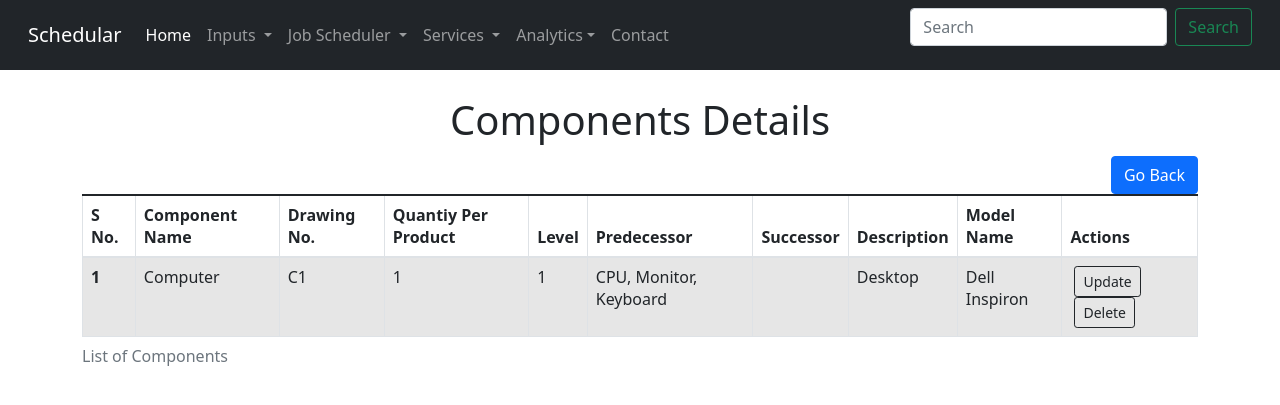
After one commit to vandanapra/webAppSchedularF1, a Django app: a page that uses templates/getComponentsDetails.html in a window 1280 px wide. The commit adds this page. Shown: the top 405 px of the page. Run offline with Django 3.2, Linux system fonts and the light colour scheme; data comes from the database, SQL or seed files in the repository; both versions use the stored data as it was after the commit; some libraries are stand-ins or nearby versions.

Commit message:
stale
i donot remember

```diff
--- a/productionSchedualar/urls.py
+++ b/productionSchedualar/urls.py
@@ -17,5 +17,6 @@ urlpatterns = [
     path('comp_details',views.compDetails,name='comp_details'),
     path('operation_details',views.operationDetails,name='oper_details'),
     path('delete_mc/<int:id>',views.delete_mc,name='delete_mc'),
-    path('delete_comp/<int:id>',views.deleteComponentsfromTable,name ="delete_comp")
+    path('delete_comp/<int:id>',views.deleteComponentsfromTable,name ="delete_comp"),
+    path('getComponentsDetails/<str:modelName>',views.readModelWiseComponentData,name ="getComponentsDetails"),
 ]
--- a/productionSchedualar/views.py
+++ b/productionSchedualar/views.py
@@ -7,7 +7,6 @@ from productionSchedualar.models import machineDetails, productionOrder,componen
 from django.contrib import messages
 from src import main
 from django.views.decorators.csrf import csrf_protect
-
 
 # Create your views here.
 @csrf_protect
@@ -21,6 +20,7 @@ def operationsChart (request):
     return render(request, "operations_chart.html")
 
 def machineLoading (request):
+    getOrders(request=request)
     return render(request, "machine_loading.html")
 
 def placeOrder (request):
@@ -143,3 +143,38 @@ def readOperationJsonSaveToDB(request):
 def readAllDB(request):
     # readOperationJsonSaveToDB(request)
     operDetail = operationsDetails.objects.all()
+
+
+def readModelWiseComponentData(request,modelName):
+    getDataFromComponentDatabase = componentDetails.objects.all().filter(modelName=modelName)
+    return render(request,"getComponentsDetails.html",{'getComponentsDetails':getDataFromComponentDatabase})
+
+def getOrders(request):
+    orders = productionOrder.objects.all().filter(currentDate = datetime.today())
+    getComponentsForSpecificOrder(request,orders=orders)
+
+def getComponentsForSpecificOrder(request,orders):
+    components = []
+    for order in orders:
+        for variant in order.orderVariant:
+            componentsData = componentDetails.objects.all().filter(modelName = variant)
+            components.append(componentsData)
+
+def getMachineDetails(request):
+    machinesInFactory = machineDetails.objects.all()
+
+def getOperationsDetails(request):
+    operationsDetailsOnEveryMachine = operationsDetails.objects.all()
+
+#get orders data here
+# class FactoryEnvironment(object):
+#     def __init__(self):
+#         self.orders = []
+#         self.components = []
+
+#     def getOrders(self):
+#         self.orders = productionOrder.objects.all()
+#         print(self.orders.orderVariant)
+
+#     def getComponentsForSpecificOrder(self):
+#         self.components = componentDetails.objects.all().filter(modelname = self.orders.orderVariant)
--- /dev/null
+++ b/templates/getComponentsDetails.html
@@ -0,0 +1,100 @@
+{% extends 'base.html' %}
+{% block title %}Component Details{% endblock title %}
+{% block body %}
+<div class="container pt-4 mt-5"><br>
+    <h1 class="text-3xl text-center leading-8 font-bold tracking-tight text-green-700 ">Components Details</h1>
+</div>
+<div class="container pt-1">
+    <button class="btn btn-primary float-right mr" type="button" data-bs-toggle="collapse" data-bs-target="#collapseExample" aria-expanded="false" aria-controls="collapseExample" onclick="history.back()">
+        Go Back
+    </button><br>
+    {% comment %} <p>
+        <button class="btn btn-primary float-right mr" type="button" data-bs-toggle="collapse" data-bs-target="#collapseExample" aria-expanded="false" aria-controls="collapseExample">
+            Add
+        </button>
+        </p><br>
+        <div class="collapse" id="collapseExample">
+        <form class="row g-3"  method="post" action="/comp_details" >
+            {% csrf_token %}
+
+            <div class="col-md-6 ">
+                <label for="component_name" class="form-label pt-20">Component Name</label>
+                <input type="text" class="form-control" id="component_name" name="component_name" placeholder="Name of Component">
+            </div>
+            <div class="col-md-6">
+                <label for="DrawingNo" class="form-label">Drawing No</label>
+                <input type="text" class="form-control" id="DrawingNo" name="DrawingNo" placeholder="Drawing No">
+            </div>
+            <div class ="col-md-6" >
+                <label for="qpp" class="form-label">Quantity Per Coach</label>
+                <input type="number" class="form-control" id="qpp" name="qpp" placeholder="Quantity Per Coach">
+
+            </div>
+            <div class ="col-md-6" >
+                <label for="Level" class="form-label">Level</label>
+                <input type="text" class="form-control" id="Level" name="Level" placeholder="Level">
+            </div>
+            <div class ="col-md-6" >
+                <label for="predecessor" class="form-label">Predecessor</label>
+                <input type="text" class="form-control" id="predecessor" name="predecessor" placeholder="predecessor">
+            </div>
+            <div class ="col-md-6" >
+                <label for="successor" class="form-label">Successor</label>
+                <input type="text" class="form-control" id="successor" name="successor" placeholder="successor">
+            </div>
+            <div class="col-md-6">
+                <label for="description" class="form-label">Description</label>
+                <input type="text" class="form-control" id="description" name="description" placeholder="Description">
+            </div>
+            <div class="col-md-6">
+                <label for="modelName" class="form-label">Model Name</label>
+                <input type="text" class="form-control" id="modelName" name="modelName" placeholder="Model Name">
+            </div>
+            <div class="col-4">
+                <button type="submit" class="btn btn-primary">Submit</button>
+            </div>
+        </form>
+    </div> {% endcomment %}
+    <table class="table table-striped table-hover table-bordered caption-top">
+        <caption>List of Components</caption>
+        <thead>
+            <tr>
+                <th scope="col">S No.</th>
+                <th scope="col">Component Name</th>
+                <th scope="col">Drawing No.</th>
+                <th scope="col">Quantiy Per Product</th>
+                <th scope="col">Level</th>
+                <th scope="col">Predecessor</th>
+                <th scope="col">Successor</th>
+                <th scope="col">Description</th>
+                <th scope="col">Model Name</th>
+                <th scope="col">Actions</th>
+
+                {% comment %} <th scope="col">Remarks</th> {% endcomment %}
+            </tr>
+        </thead>
+        <tbody>
+            {% if getComponentsDetails|length > 0 %}
+                {% for compData in getComponentsDetails %}
+                    <tr>
+                        <th scope="row">{{forloop.counter}}</th>
+                        <td>{{compData.component_name}}</td>
+                        <td>{{compData.DrawingNo}}</td>
+                        <td>{{compData.qpp}}</td>
+                        <td>{{compData.Level}}</td>
+                        <td>{{compData.predecessor}}</td>
+                        <td>{{compData.successor}}</td>
+                        <td>{{compData.description}}</td>
+                        <td>{{compData.modelName}}</td>
+                        <td>
+                            <a href="/update/{{forloop.counter}}" type="button" class="btn btn-outline-dark btn-sm mx-1">Update</button>
+                            <a href="/delete_comp/{{alldata.id}}" type="button" class="btn btn-outline-dark btn-sm mx-1">Delete</button>
+                        </td>
+                    </tr>
+                {% endfor %}
+            {% endif %}
+        </tbody>
+    </table>
+</div>
+
+{% endblock body %}
--- a/templates/index.html
+++ b/templates/index.html
@@ -2,8 +2,7 @@
 {% block title %}Home{% endblock title %}
 {% block body %}
 
-
-
+{% comment "Indicative" %} Main Div begins here{% endcomment %}
 <div class="container-fluid  px-0 mt-5">
   {% csrf_token %}
     <div id="carouselExampleControls" class="carousel slide" data-bs-ride="carousel">
--- a/templates/place_order.html
+++ b/templates/place_order.html
@@ -99,7 +99,7 @@
                     <tr>
                         <th scope="row">{{forloop.counter}}</th>
                         <td>{{order.orderRefNo}}</td>
-                        <td><a href="/comp_details">{{order.orderVariant}}</a></td>
+                        <td><a href="/getComponentsDetails/{{order.orderVariant}}">{{order.orderVariant}}</a></td>
                         <td>{{order.orderStartDate}}</td>
                         <td>{{order.orderEndDate}}</td>
                         <td>{{order.orderQuantity}}</td>
```
Also changed, not shown: productionSchedualar/schedulingSimulationTest.py (added, +27 -0 lines), db.sqlite3.
